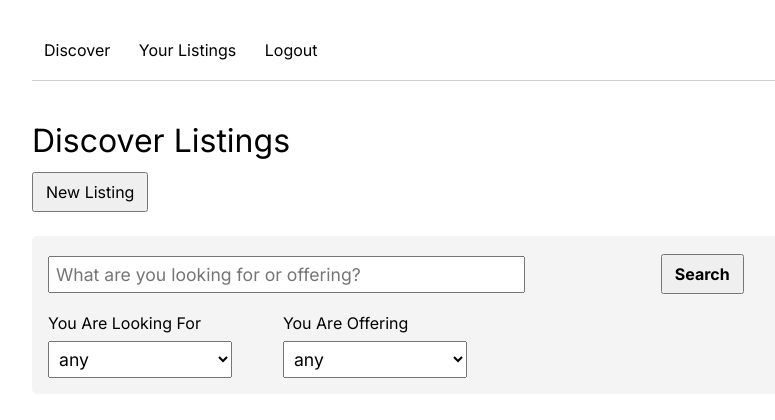
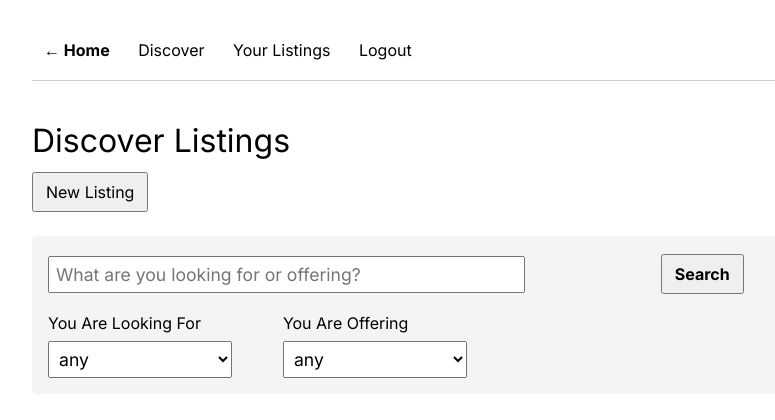
Before and after one commit to gracejiang/schoolyard-exchanges, a Django app: page / in a window 1280 px wide. Shown: the top 420 px of the page, without its empty margins (208-983 px from the left). Run offline with Django 3.2, Linux system fonts and the light colour scheme; a user stored in the database is signed in; data comes from the database, SQL or seed files in the repository.

Commit message:
update homelink

```diff
--- a/main/templates/base.html
+++ b/main/templates/base.html
@@ -18,6 +18,7 @@
   <body>
     <div class="center-container">
       <div id="navbar">
+        <div class="navbar-item"><a href="http://localhost:3000/"><strong>&larr; Home</strong></a></div>
         <div class="navbar-item"><a href="/">Discover</a></div>
         <div class="navbar-item"><a href="/your_listings">Your Listings</a></div>
         <div class="navbar-item"><a href="/logout">Logout</a></div>
```
